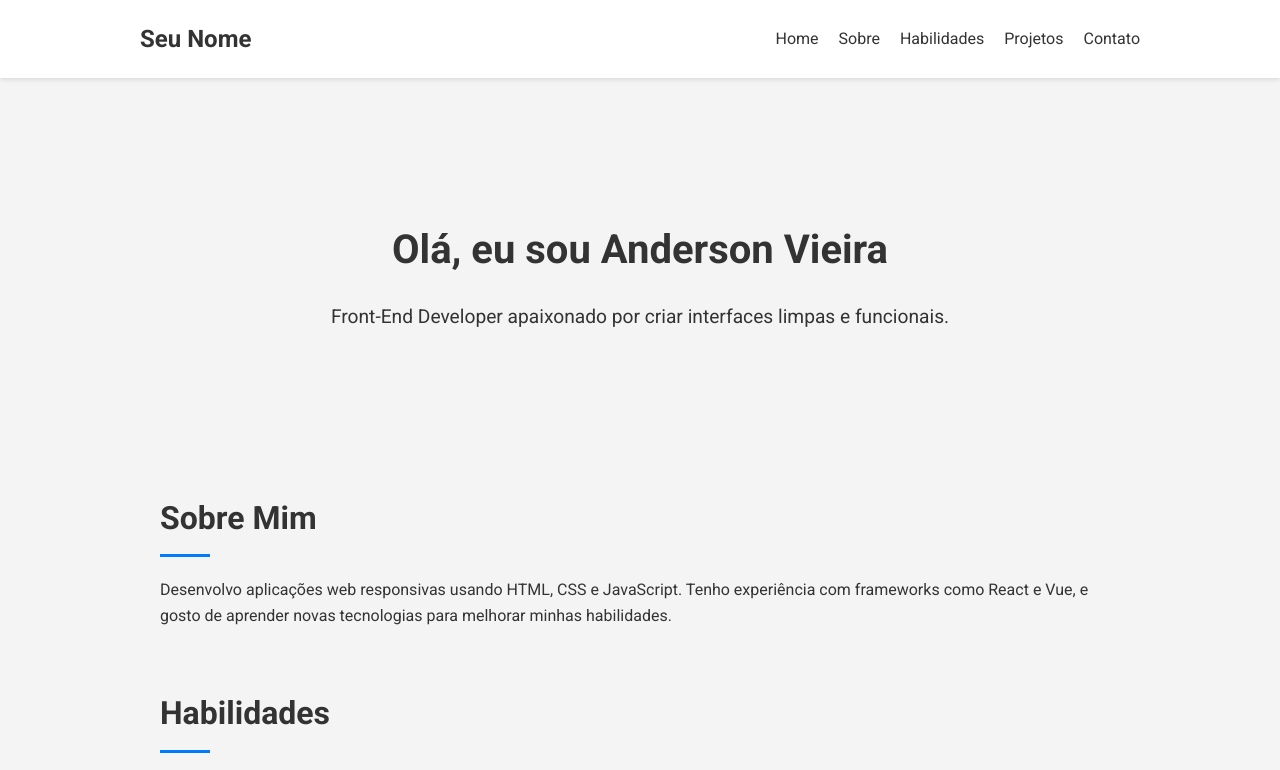
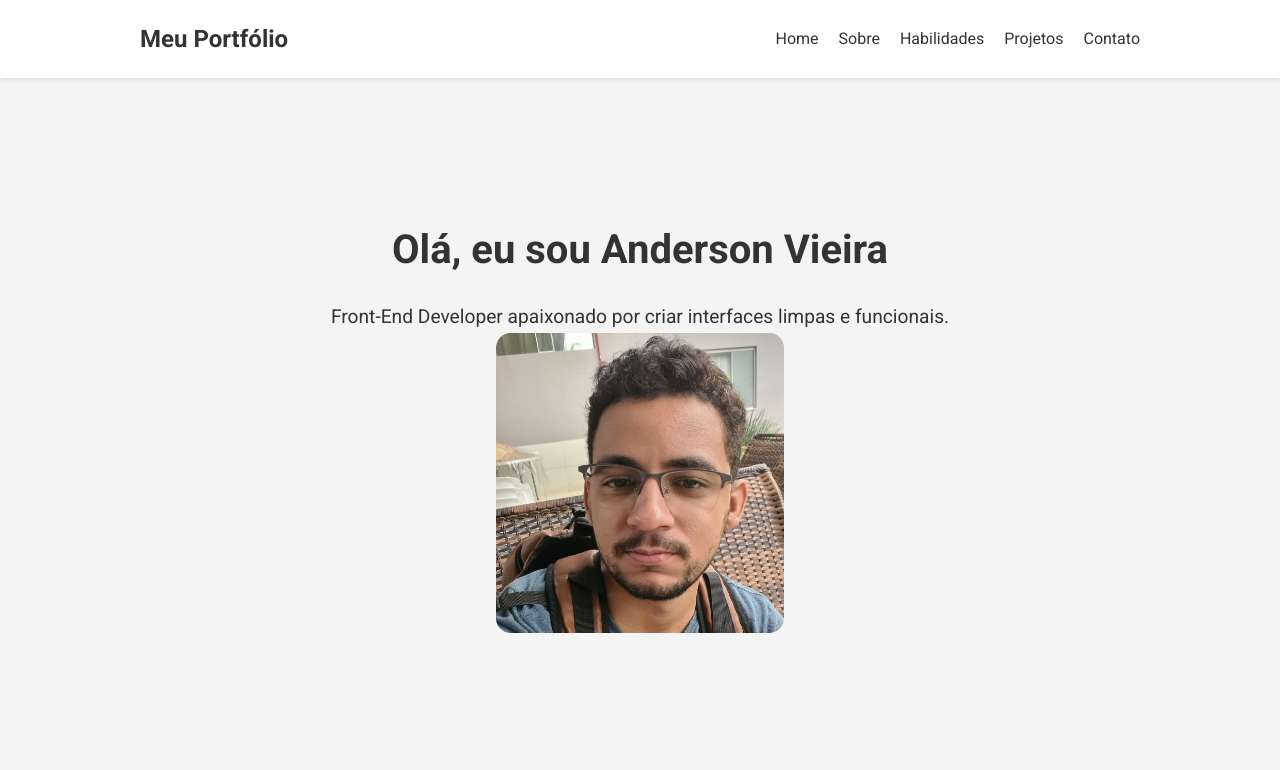
Before and after one commit to a98vieira/MyPortifolio, a plain HTML site: page index.html in a window 1280 px wide. Shown: the top 770 px of the page. Drawn offline with Linux system fonts and the light colour scheme.

Commit message:
incremento de imagem e alteração das bordas

```diff
--- a/index.html
+++ b/index.html
@@ -11,7 +11,7 @@
   <!--inicio da header-->
   <header>
     <nav>
-      <div class="logo">Seu Nome</div>
+      <div class="logo">Meu Portfólio</div>
       <ul>
         <li><a href="#home">Home</a></li>
         <li><a href="#about">Sobre</a></li>
@@ -26,6 +26,7 @@
     <section id="home" class="hero">
       <h1>Olá, eu sou Anderson Vieira</h1>
       <p>Front-End Developer apaixonado por criar interfaces limpas e funcionais.</p>
+      <img class="img-perfil"src="img/perfil.jpg" alt="foto de perfio">
     </section>
 
 
--- a/style.css
+++ b/style.css
@@ -37,6 +37,10 @@
 
 
 /*aparti daqui fica as alterações da main*/
+.img-perfil{
+    height: 300px;
+    border-radius: 5%;
+}
 
 
 
```
Also changed, not shown: img/perfil.jpg (added).
